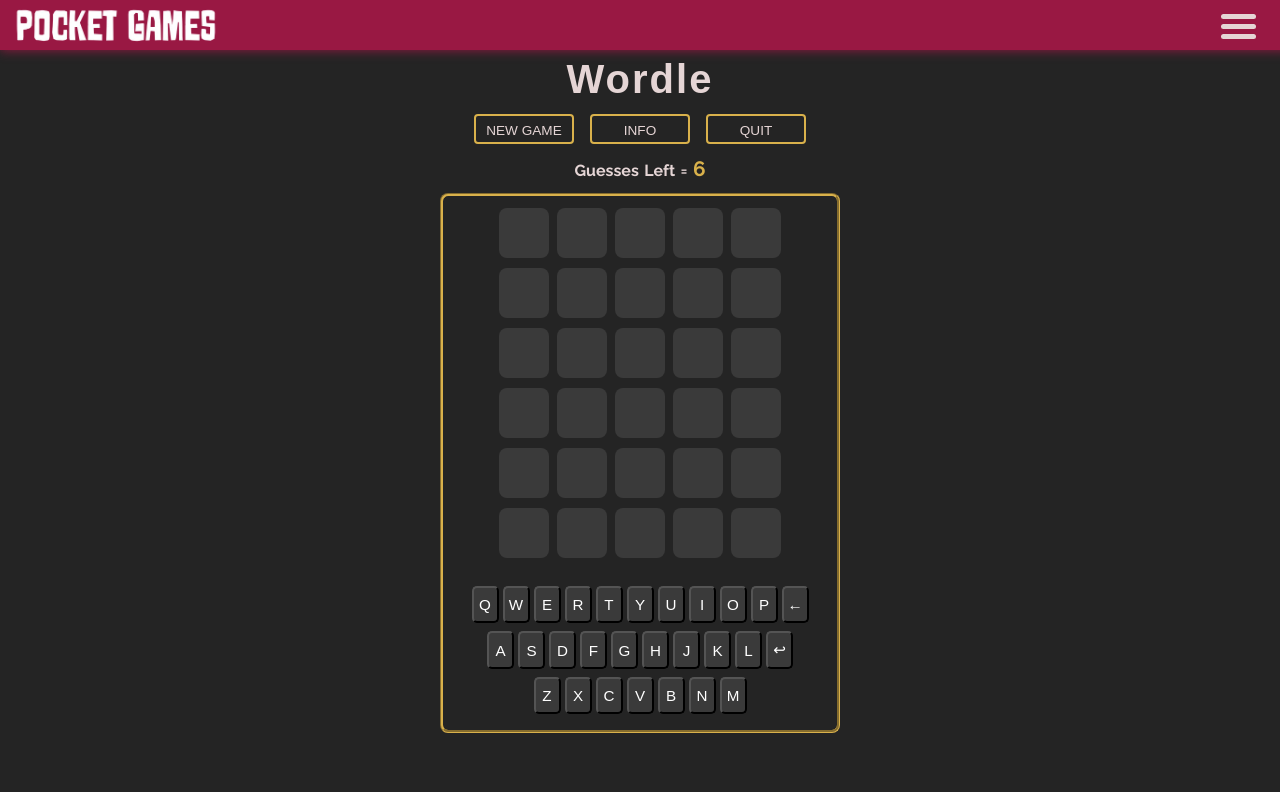
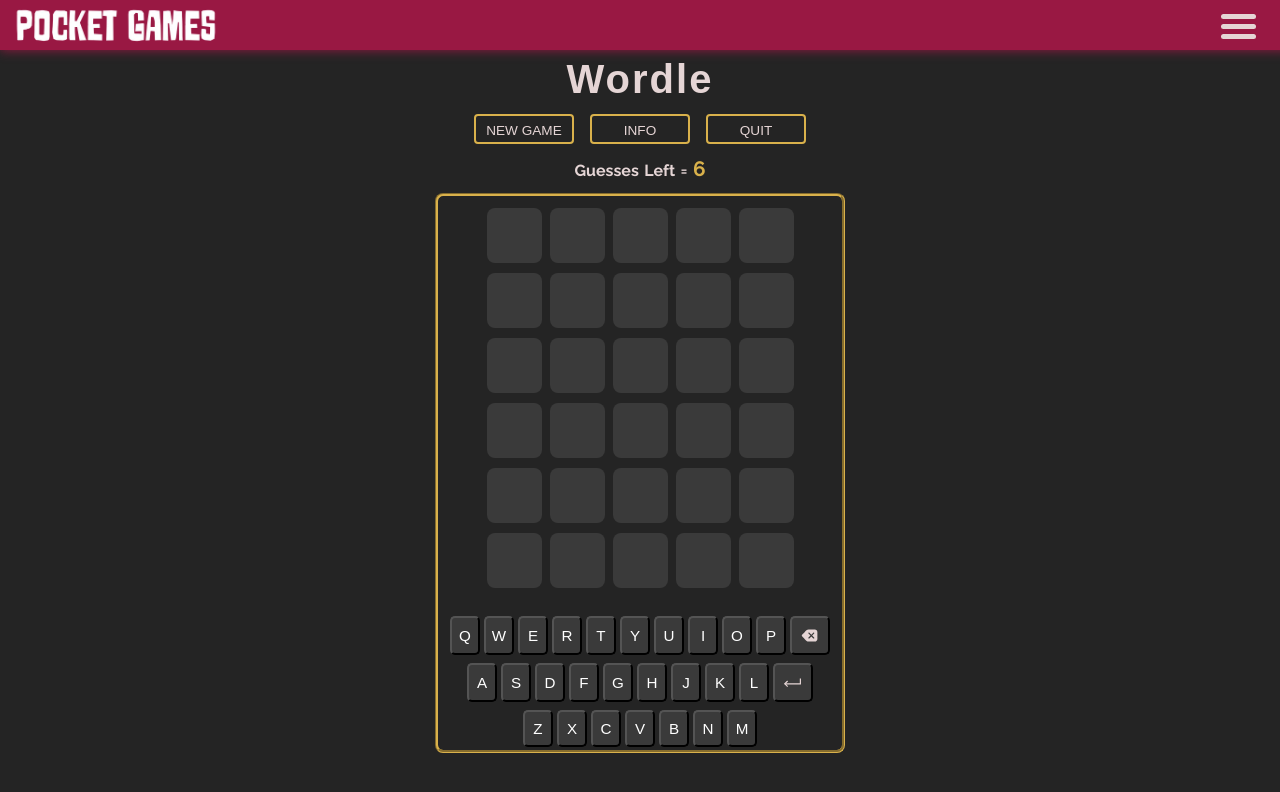
Before and after one commit to cgbridgewater/PocketGames, a React (Vite) app in the folder client/: page /games/wordle in a window 1280 px wide. Shown: the top 792 px of the page. Built offline with nearby package versions, Linux system fonts and the light colour scheme; a web font is replaced by a local one.

Commit message:
sizing tweaks and worlde key fixes for phone

```diff
--- a/client/src/App.css
+++ b/client/src/App.css
@@ -537,7 +537,7 @@ a {
   flex-direction: column;
   justify-content: flex-start;
   gap: 10px;
-  border: 3px groove var(--border_trim);
+  border: none;
   border-radius: 8px;
   padding: 12px;
   width: 330px;
@@ -613,8 +613,8 @@ a {
 .wordle-key {
   background-color: #3a3a3a;
   border-radius: 5px;
-  font-size: 0.75rem;
-  width: 27px;
+  font-size: 0.85rem;
+  width: 30px;
   padding: 4px;
   color: white;
   text-transform: uppercase;
@@ -631,19 +631,19 @@ a {
 }
 
 /* Correct Letter Key */
-.wordle-key.correct {
+.wordle-key.correct, .wordle-key.correct:active, .wordle-key.correct:hover {
   background-color: #6aaa64;
   color: white;
 }
 
 /* Letter In Word Key */
-.wordle-key.present {
+.wordle-key.present, .wordle-key.present:active, .wordle-key.present:hover {
   background-color: #c9b458;
   color: white;
 }
 
 /* No Letter In Word */
-.wordle-key.absent {
+.wordle-key.absent,.wordle-key.absent:active, .wordle-key.absent:hover {
   background-color: #787c7e;
   color: white;
 }
@@ -658,8 +658,13 @@ a {
 }
 
 /* Special key sizes */
-.wordle-key.special {
-  width: 60px;
+.special {
+  width: 40px;
+
+  svg {
+    height: 1.2rem;
+    width: 1.2rem
+  }
 }
 
 /* Game Status */
@@ -672,8 +677,9 @@ a {
 /* Responsive Design for Larger Screens */
 @media (min-width: 500px) {
   .wordle-board {
-    width: 370px;
-    height: 510px;
+    width: 380px;
+    height: 530px;
+    border: 3px groove var(--border_trim);
   }
 
   .wordle-key {
@@ -682,13 +688,13 @@ a {
   }
 
   .wordle-cell {
-    width: 50px;
-    height: 50px;
+    width: 55px;
+    height: 55px;
     font-size: 1.4rem;
   }
 
   .wordle-keyboard {
-    top: 550px;
+    top: 580px;
 
     p {
       top: -20px
@@ -707,16 +713,16 @@ a {
 
 /* BOARD */
 .lightsout_board {
-  position: absolute;
-  top: 52%;
-  left: 50%;
-  transform: translate(-50%, -50%);
-  width: 325px;
+  margin-top: 24px;
+  width: 330px;
   display:flex;
   flex-direction: column;
   border-radius: 10px;
-  /* padding: 2px; */
   animation: flicker 1.5s infinite alternate;
+
+  * {
+    transition: all 300ms ease-in-out;
+  }
 }
 
 @keyframes flicker {
@@ -755,6 +761,27 @@ a {
   background-color: rgb(55, 55, 55);
 }
 
+
+@media screen and (min-width: 600px) {
+  .lightsout_board {
+    width: 520px;
+  }
+
+  .lightsout_cell-on {
+    width: 40px;
+    height: 40px;
+    margin: 30px;
+  }
+
+  .lightsout_cell-off {
+    width: 40px;
+    height: 40px;
+    margin: 30px;
+  }
+
+}
+
+
 /*                */
 /* END LIGHTS OUT */
 /*                */
@@ -897,10 +924,8 @@ a {
 }
 
   @media screen and (min-width: 500px) {
-    .error_404 {
-      a {
-        transform: translate(-50%, -70%);
-      }
+    .error_404 a {
+      transform: translate(-50%, -70%);
     }
   }
 
--- a/client/src/components/WordleGame/WordleKey.jsx
+++ b/client/src/components/WordleGame/WordleKey.jsx
@@ -1,3 +1,9 @@
+// IMPORT ICONS
+import { IoReturnDownBackSharp } from "react-icons/io5";
+import { IoIosBackspace } from "react-icons/io";
+
+
+
 // KEYBOARD KEYS
 const keysRow1 = ['Q', 'W', 'E', 'R', 'T', 'Y', 'U', 'I', 'O', 'P', 'BACKSPACE'];
 const keysRow2 = ['A', 'S', 'D', 'F', 'G', 'H', 'J', 'K', 'L', 'ENTER'];
@@ -23,10 +29,10 @@ const WordleKey = ({ onKeyPress, keyStatus, invalidWord, guessError }) => {
         {keysRow1.map((key, index) => (
           <button
             key={index}
-            className={`wordle-key ${getKeyClass(key)}`}
+            className={`wordle-key ${getKeyClass(key)}${key === 'BACKSPACE' ? "special" : ""}`}
             onClick={() => onKeyPress(key)}
           >
-            {key === 'BACKSPACE' ? '←' : key}
+            {key === 'BACKSPACE' ? <IoIosBackspace /> : key}
           </button>
         ))}
       </div>
@@ -35,10 +41,10 @@ const WordleKey = ({ onKeyPress, keyStatus, invalidWord, guessError }) => {
         {keysRow2.map((key, index) => (
           <button
             key={index}
-            className={`wordle-key ${getKeyClass(key)}`}
+            className={`wordle-key ${getKeyClass(key)}${key === 'ENTER' ? "special" : ""}`}
             onClick={() => onKeyPress(key)}
           >
-            {key === 'ENTER' ? '↩' : key}
+            {key === 'ENTER' ? <IoReturnDownBackSharp /> : key}
           </button>
         ))}
       </div>
```
